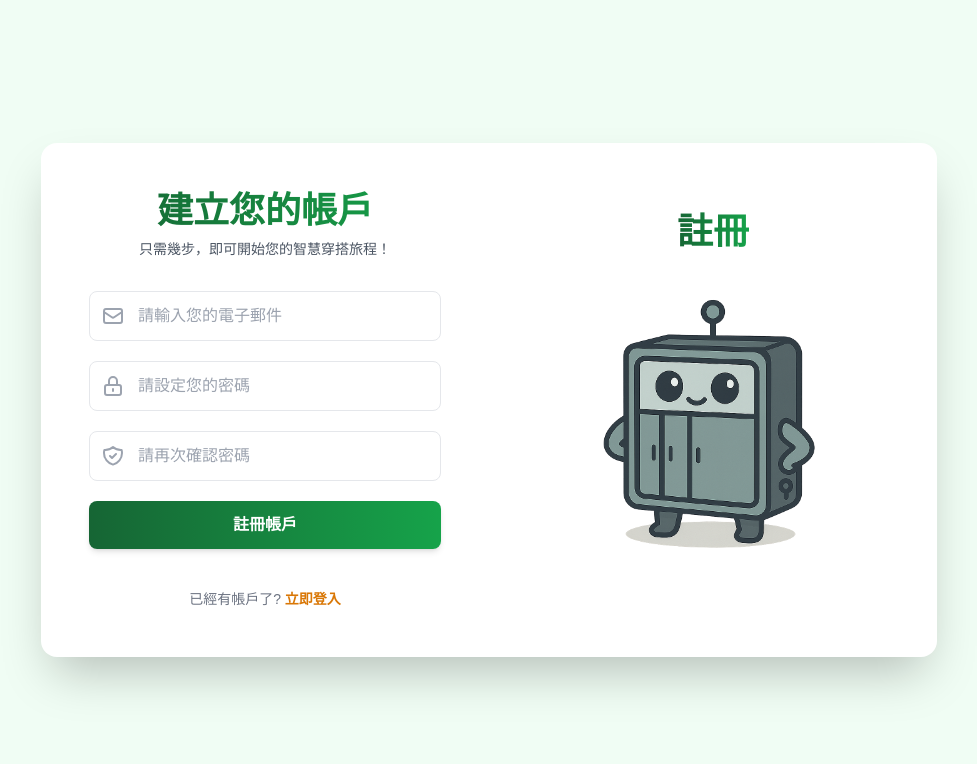
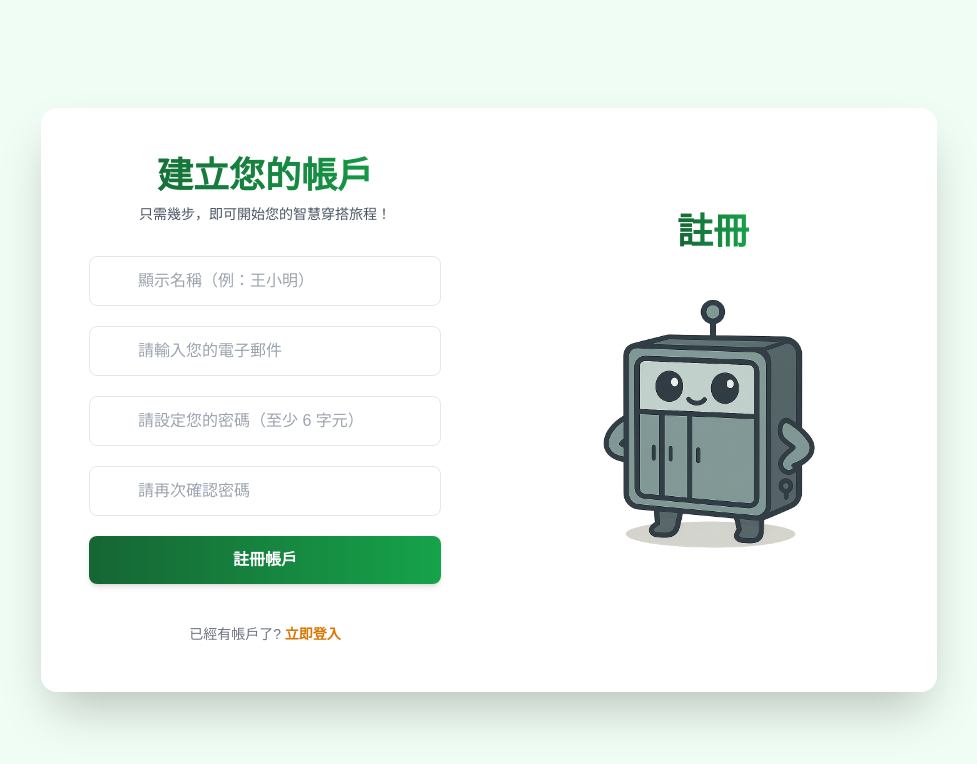
Before and after one commit to smartclothes2025/smart-clothes-main, a React (Vite) app: page /register in a window 1280 px wide. Shown: the top 764 px of the page, without its empty margins (151-1128 px from the left). Built offline with nearby package versions, Linux system fonts and the light colour scheme; the HTML template or start-up script is replaced by a standard one.

Commit message:
導向後臺及註冊功能補上

```diff
--- a/src/pages/Login.jsx
+++ b/src/pages/Login.jsx
@@ -4,7 +4,13 @@ import { Link, useNavigate } from 'react-router-dom';
 import { auth } from '../firebase'; // 路徑依實際檔案
 import { signInWithEmailAndPassword } from "firebase/auth";
 
-
+const FIREBASE_ERROR_MAP = {
+  'auth/invalid-credential': '帳號或密碼錯誤',
+  'auth/wrong-password': '帳號或密碼錯誤',
+  'auth/user-not-found': '帳號或密碼錯誤',
+  'auth/invalid-email': '請輸入有效電子郵件',
+  // 其他可擴充
+};
 
 const LoginPage = ({ onLogin }) => {
   const [username, setUsername] = useState('');
@@ -12,23 +18,66 @@ const LoginPage = ({ onLogin }) => {
   const [isVisible, setIsVisible] = useState(false);
   const [submitting, setSubmitting] = useState(false);
   const [error, setError] = useState('');
+  const [remember, setRemember] = useState(false); // 記住我
   const navigate = useNavigate();
 
+  // 讀 localStorage（若先前有儲存帳密就 prefill）
   useEffect(() => {
+    try {
+      const saved = localStorage.getItem('rememberCredentials');
+      if (saved === 'true') {
+        const savedUser = localStorage.getItem('savedUsername') || '';
+        const savedPass = localStorage.getItem('savedPassword') || '';
+        setUsername(savedUser);
+        setPassword(savedPass);
+        setRemember(true);
+      }
+    } catch (e) {
+      console.warn('讀取 localStorage 失敗', e);
+    }
+
     const timer = setTimeout(() => setIsVisible(true), 100);
     return () => clearTimeout(timer);
   }, []);
 
+  // 當 remember checkbox 改變：如果勾選就立刻存當前帳密；取消就移除儲存
+  const handleRememberToggle = (checked) => {
+    setRemember(checked);
+    try {
+      if (checked) {
+        localStorage.setItem('rememberCredentials', 'true');
+        localStorage.setItem('savedUsername', username || '');
+        localStorage.setItem('savedPassword', password || '');
+      } else {
+        localStorage.removeItem('rememberCredentials');
+        localStorage.removeItem('savedUsername');
+        localStorage.removeItem('savedPassword');
+      }
+    } catch (e) {
+      console.warn('LocalStorage 儲存失敗：', e);
+    }
+  };
 
- const handleFirebaseLogin = async () => {
+  // 當 username/password 改變，如果目前有勾選 remember，就同步更新儲存的帳密
+  useEffect(() => {
+    if (remember) {
+      try {
+        localStorage.setItem('savedUsername', username);
+        localStorage.setItem('savedPassword', password);
+      } catch (e) {
+        console.warn('LocalStorage 儲存失敗：', e);
+      }
+    }
+  }, [username, password, remember]);
 
+  const handleFirebaseLogin = async () => {
     try {
-      // 🔹 Firebase 登入
       const userCredential = await signInWithEmailAndPassword(auth, username, password);
-      const idToken = await userCredential.user.getIdToken();
-      console.log("[Firebase] ID Token:", idToken);
+      // 取得 idToken，若你沒有 custom claim 更新的需求改成 getIdToken()
+      const idToken = await userCredential.user.getIdToken(true);
 
-      // 🔹 呼叫後端
+      console.log("[Firebase] ID Token (truncated):", idToken && idToken.slice ? idToken.slice(0, 40) + '...' : idToken);
+
       const response = await fetch('http://127.0.0.1:8000/api/v1/auth/login/', {
         method: 'POST',
         headers: {
@@ -49,14 +98,37 @@ const LoginPage = ({ onLogin }) => {
 
       if (!response.ok) {
         console.error("[Backend] Response Data:", data);
-        throw new Error(data?.detail || data?.message || `登入失敗，HTTP ${response.status}`);
+        const serverMsg = data?.detail || data?.message || data?.error || `登入失敗，HTTP ${response.status}`;
+        throw new Error(serverMsg);
       }
 
       console.log("[Backend] Response Data:", data);
 
-      // 🔹 登入成功
-      onLogin({ token: data.token, user: data.user });
-      if (data.user.role === 'admin') {
+      const userFromBackend = data?.user || {};
+      const role = userFromBackend.role || 'user';
+
+      // 儲存 token 與 user（便於其他 request）
+      if (onLogin) onLogin({ token: data?.token || '', user: userFromBackend });
+      try {
+        if (data?.token) localStorage.setItem('token', data.token);
+        if (userFromBackend) localStorage.setItem('user', JSON.stringify(userFromBackend));
+      } catch (e) {
+        console.warn("LocalStorage 儲存失敗：", e);
+      }
+
+      // 如果勾選記住我，確認已儲存帳密（前面已有處理）
+      if (remember) {
+        try {
+          localStorage.setItem('rememberCredentials', 'true');
+          localStorage.setItem('savedUsername', username);
+          localStorage.setItem('savedPassword', password);
+        } catch (e) {
+          console.warn('LocalStorage 儲存失敗：', e);
+        }
+      }
+
+      // 導頁
+      if (role === 'admin') {
         navigate('/admin/Dashboard', { replace: true });
       } else {
         navigate('/home', { replace: true });
@@ -64,11 +136,29 @@ const LoginPage = ({ onLogin }) => {
 
     } catch (err) {
       console.error("[Error] 登入失敗:", err);
-      throw err; // 讓 handleSubmit 可以捕捉
+
+      // Firebase 的錯誤（例如 auth/invalid-credential）通常會有 err.code
+      let friendly = '登入發生錯誤';
+      try {
+        const code = err?.code || (err?.message && err.message.includes('auth/') ? err.message.split(':')[0] : null);
+        if (code && FIREBASE_ERROR_MAP[code]) {
+          friendly = FIREBASE_ERROR_MAP[code];
+        } else if (err?.message) {
+          // 若伺服器回傳像 "auth/invalid-credential" 的字串在 message 中，也處理
+          const msg = err.message;
+          const found = Object.keys(FIREBASE_ERROR_MAP).find(k => msg.includes(k));
+          if (found) friendly = FIREBASE_ERROR_MAP[found];
+          else friendly = err.message;
+        }
+      } catch (e) {
+        friendly = err?.message || '登入發生錯誤';
+      }
+
+      // 顯示給使用者的錯誤 (中文)
+      setError(friendly);
+      throw new Error(friendly); // 保持原本外層 catch 也能捕捉到
     }
   };
-
-
 
   const handleSubmit = async (e) => {
     e.preventDefault();
@@ -83,24 +173,28 @@ const LoginPage = ({ onLogin }) => {
     try {
       await handleFirebaseLogin();
     } catch (err) {
-      setError(err.message || '登入發生錯誤');
+      // handleFirebaseLogin 內會 setError，這裡可做補充動作或記錄
+      console.warn('handleSubmit catch:', err);
     } finally {
-      setSubmitting(false); // 🔹 確保一定結束 submitting
+      setSubmitting(false);
     }
   };
 
-
-  // 訪客登入：建立一個臨時 user（role: 'user' 或 'guest'）
+  // 訪客登入（保留原邏輯）
   const handleGuestLogin = async () => {
     setError('');
     setSubmitting(true);
     try {
-      await new Promise((r) => setTimeout(r, 200)); // 模擬延遲
+      await new Promise((r) => setTimeout(r, 200));
       const fake = {
         token: 'guest-token-000',
         user: { id: 99, name: '訪客', email: 'guest@local', role: 'user' },
       };
       if (onLogin) onLogin({ token: fake.token, user: fake.user });
+      try {
+        localStorage.setItem('token', fake.token);
+        localStorage.setItem('user', JSON.stringify(fake.user));
+      } catch (e) {}
       navigate('/home', { replace: true });
     } catch (err) {
       console.error(err);
@@ -161,7 +255,15 @@ const LoginPage = ({ onLogin }) => {
 
               <div className="flex justify-between items-center text-sm text-gray-800">
                 <div className="flex items-center space-x-2">
-                  <input type="checkbox" name="remember" id="remember" className="w-4 h-4 rounded text-green-700 focus:ring-green-600" disabled={submitting} />
+                  <input
+                    type="checkbox"
+                    name="remember"
+                    id="remember"
+                    className="w-4 h-4 rounded text-green-700 focus:ring-green-600"
+                    disabled={submitting}
+                    checked={remember}
+                    onChange={(e) => handleRememberToggle(e.target.checked)}
+                  />
                   <label htmlFor="remember">記住我</label>
                 </div>
                 <a href="#" className="font-semibold text-amber-600 hover:underline">忘記密碼?</a>
@@ -194,8 +296,6 @@ const LoginPage = ({ onLogin }) => {
                 className="w-full flex items-center justify-center p-3 border border-gray-300 rounded-lg font-semibold text-gray-700 hover:bg-gray-50 transition-colors"
                 disabled={submitting}
                 onClick={() => {
-                  // 這裡做 Google OAuth 流程（開發時先留空或導向 /auth/google）
-                  // window.location.href = '/auth/google';
                   alert('Google OAuth 尚未串接');
                 }}
               >
--- a/src/pages/Register.jsx
+++ b/src/pages/Register.jsx
@@ -1,28 +1,44 @@
+// src/pages/Register.jsx
 import React, { useState, useEffect } from 'react';
-import { Link } from 'react-router-dom';
+import { Link, useNavigate } from 'react-router-dom';
 
 const RegisterPage = () => {
   const [email, setEmail] = useState('');
+  const [displayName, setDisplayName] = useState('');
   const [password, setPassword] = useState('');
   const [confirmPassword, setConfirmPassword] = useState('');
   const [isVisible, setIsVisible] = useState(false);
 
-  // 動態載入效果
+  const [submitting, setSubmitting] = useState(false);
+  const [error, setError] = useState('');
+  const [successMsg, setSuccessMsg] = useState('');
+
+  const navigate = useNavigate();
+
   useEffect(() => {
     const timer = setTimeout(() => setIsVisible(true), 100);
     return () => clearTimeout(timer);
   }, []);
 
-  // 表單提交邏輯
+  const isValidEmail = (e) => /\S+@\S+\.\S+/.test(e);
+
   const handleSubmit = async (event) => {
     event.preventDefault();
     setError('');
+    setSuccessMsg('');
 
-    if (!email || !password || !confirmPassword) {
+    if (!email || !displayName || !password || !confirmPassword) {
       setError('請填寫所有欄位');
       return;
     }
-
+    if (!isValidEmail(email)) {
+      setError('請輸入有效的電子郵件地址');
+      return;
+    }
+    if (password.length < 6) {
+      setError('密碼至少要 6 個字元');
+      return;
+    }
     if (password !== confirmPassword) {
       setError('兩次輸入的密碼不一致');
       return;
@@ -31,27 +47,36 @@ const RegisterPage = () => {
     setSubmitting(true);
 
     try {
-      const response = await fetch('http://127.0.0.1:8000/api/v1/auth/register/', {
+      // use x-www-form-urlencoded to match backend Form(...)
+      const body = new URLSearchParams();
+      body.append('email', email);
+      body.append('password', password);
+      body.append('display_name', displayName);
+
+      // 注意：若你的後端路由為 /api/v1/auth/register/（包含尾 slash）也可通
+      const response = await fetch('http://127.0.0.1:8000/api/v1/auth/register', {
         method: 'POST',
-        headers: { 'Content-Type': 'application/json' },
-        body: JSON.stringify({ email, password }),
+        headers: { 'Content-Type': 'application/x-www-form-urlencoded' },
+        body: body.toString(),
       });
 
       if (!response.ok) {
-        const errData = await response.json();
-        setError(errData.detail || '註冊失敗，請稍後再試');
+        let errMsg = `註冊失敗，HTTP ${response.status}`;
+        try {
+          const errData = await response.json();
+          errMsg = errData.detail || errData.message || JSON.stringify(errData);
+        } catch (e) { /* 無法 parse */ }
+        setError(errMsg);
         return;
       }
 
       const data = await response.json();
-      // 假設後端回傳 { token, user }
+      setSuccessMsg(data.message || '註冊成功，請至登入頁登入');
+      // 顯示成功提示後，1 秒導回登入頁（你可以調整時間）
+      setTimeout(() => {
+        navigate('/login', { replace: true });
+      }, 5000);
 
-      if (onRegister) {
-        onRegister({ token: data.token, user: data.user });
-      }
-
-      // 註冊成功後直接導向首頁
-      navigate('/home', { replace: true });
     } catch (err) {
       console.error('註冊失敗：', err);
       setError('註冊發生錯誤，請稍後再試');
@@ -59,7 +84,6 @@ const RegisterPage = () => {
       setSubmitting(false);
     }
   };
-
 
   return (
     <div className="flex items-center justify-center min-h-screen bg-green-50 font-sans p-4">
@@ -70,7 +94,6 @@ const RegisterPage = () => {
           ${isVisible ? 'opacity-100 translate-y-0' : 'opacity-0 translate-y-10'}
         `}
       >
-        {/* ========== 左側：註冊表單 ========== */}
         <div className="w-full md:w-1/2">
           <div className="p-8 md:p-12">
             <h1 className="mb-2 text-4xl font-bold text-transparent bg-clip-text bg-gradient-to-r from-green-800 to-green-600">
@@ -78,73 +101,79 @@ const RegisterPage = () => {
             </h1>
             <p className="mb-8 text-sm text-gray-600">只需幾步，即可開始您的智慧穿搭旅程！</p>
 
-            <form onSubmit={handleSubmit} className="space-y-5">
-              {/* --- 電子郵件輸入框 --- */}
+            <form onSubmit={handleSubmit} className="space-y-5" aria-describedby="register-error register-success">
               <div className="relative">
-                <svg xmlns="http://www.w3.org/2000/svg" className="h-6 w-6 absolute left-3 top-1/2 -translate-y-1/2 text-gray-400" fill="none" viewBox="0 0 24 24" stroke="currentColor" strokeWidth={2}>
-                  <path strokeLinecap="round" strokeLinejoin="round" d="M3 8l7.89 5.26a2 2 0 002.22 0L21 8M5 19h14a2 2 0 002-2V7a2 2 0 00-2-2H5a2 2 0 00-2 2v10a2 2 0 002 2z" />
-                </svg>
+                <input
+                  type="text"
+                  className="w-full p-3 pl-12 border border-gray-200 rounded-lg"
+                  name="display_name"
+                  placeholder="顯示名稱（例：王小明）"
+                  value={displayName}
+                  onChange={(e) => setDisplayName(e.target.value)}
+                  disabled={submitting}
+                />
+              </div>
+
+              <div className="relative">
                 <input
                   type="email"
-                  className="w-full p-3 pl-12 border border-gray-200 rounded-lg text-gray-800 placeholder:font-light placeholder:text-gray-400 focus:outline-none focus:ring-2 focus:ring-amber-500 transition-shadow"
+                  className="w-full p-3 pl-12 border border-gray-200 rounded-lg"
                   name="email"
                   placeholder="請輸入您的電子郵件"
                   value={email}
                   onChange={(e) => setEmail(e.target.value)}
+                  disabled={submitting}
                 />
               </div>
 
-              {/* --- 密碼輸入框 --- */}
               <div className="relative">
-                <svg xmlns="http://www.w3.org/2000/svg" className="h-6 w-6 absolute left-3 top-1/2 -translate-y-1/2 text-gray-400" fill="none" viewBox="0 0 24 24" stroke="currentColor">
-                  <path strokeLinecap="round" strokeLinejoin="round" strokeWidth={2} d="M12 15v2m-6 4h12a2 2 0 002-2v-6a2 2 0 00-2-2H6a2 2 0 00-2 2v6a2 2 0 002 2zm10-10V7a4 4 0 00-8 0v4h8z" />
-                </svg>
                 <input
                   type="password"
                   id="password"
-                  className="w-full p-3 pl-12 border border-gray-200 rounded-lg text-gray-800 placeholder:font-light placeholder:text-gray-400 focus:outline-none focus:ring-2 focus:ring-amber-500 transition-shadow"
+                  className="w-full p-3 pl-12 border border-gray-200 rounded-lg"
                   name="password"
-                  placeholder="請設定您的密碼"
+                  placeholder="請設定您的密碼（至少 6 字元）"
                   value={password}
                   onChange={(e) => setPassword(e.target.value)}
+                  disabled={submitting}
                 />
               </div>
 
-              {/* --- 確認密碼輸入框 --- */}
               <div className="relative">
-                <svg xmlns="http://www.w3.org/2000/svg" className="h-6 w-6 absolute left-3 top-1/2 -translate-y-1/2 text-gray-400" fill="none" viewBox="0 0 24 24" stroke="currentColor" strokeWidth={2}>
-                    <path strokeLinecap="round" strokeLinejoin="round" d="M9 12l2 2 4-4m5.618-4.016A11.955 11.955 0 0112 2.944a11.955 11.955 0 01-8.618 3.04A12.02 12.02 0 003 9c0 5.591 3.824 10.29 9 11.622 5.176-1.332 9-6.03 9-11.622 0-1.042-.133-2.052-.382-3.016z" />
-                </svg>
                 <input
                   type="password"
                   id="confirmPassword"
-                  className="w-full p-3 pl-12 border border-gray-200 rounded-lg text-gray-800 placeholder:font-light placeholder:text-gray-400 focus:outline-none focus:ring-2 focus:ring-amber-500 transition-shadow"
+                  className="w-full p-3 pl-12 border border-gray-200 rounded-lg"
                   name="confirmPassword"
                   placeholder="請再次確認密碼"
                   value={confirmPassword}
                   onChange={(e) => setConfirmPassword(e.target.value)}
+                  disabled={submitting}
                 />
               </div>
 
-              <button type="submit" className="w-full bg-gradient-to-r from-green-800 to-green-600 text-white p-3 rounded-lg font-semibold shadow-md hover:shadow-lg hover:-translate-y-0.5 active:scale-95 transition-all duration-300">
-                註冊帳戶
+              {error && <div id="register-error" className="text-sm text-red-600">{error}</div>}
+              {successMsg && <div id="register-success" className="text-sm text-green-600">{successMsg}</div>}
+
+              <button
+                type="submit"
+                className="w-full bg-gradient-to-r from-green-800 to-green-600 text-white p-3 rounded-lg font-semibold shadow-md disabled:opacity-60"
+                disabled={submitting}
+              >
+                {submitting ? '註冊中...' : '註冊帳戶'}
               </button>
             </form>
 
             <div className="text-center text-sm text-gray-500 mt-10">
               已經有帳戶了?{' '}
-              <Link to="/login" className="font-semibold text-amber-600 hover:underline">
-                立即登入
-              </Link>
+              <Link to="/login" className="font-semibold text-amber-600 hover:underline">立即登入</Link>
             </div>
           </div>
         </div>
 
         <div className="relative hidden w-full md:w-1/2 md:flex flex-col items-center justify-center p-8">
-          <h1 className="mb-4 text-4xl font-bold text-transparent bg-clip-text bg-gradient-to-r from-green-800 to-green-600">
-            註冊
-          </h1>
-          <img src="/public/穿搭醬logo.png" alt="穿搭醬 Logo" className="w-auto h-auto max-w-xs" />
+          <h1 className="mb-4 text-4xl font-bold text-transparent bg-clip-text bg-gradient-to-r from-green-800 to-green-600">註冊</h1>
+          <img src="/穿搭醬logo.png" alt="穿搭醬 Logo" className="w-auto h-auto max-w-xs" />
         </div>
       </div>
     </div>
```
